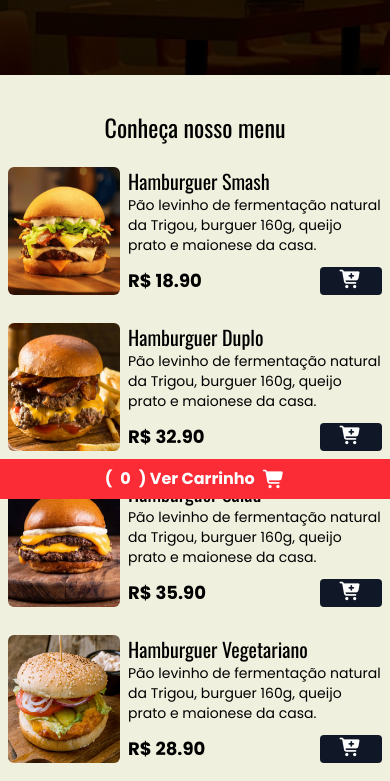
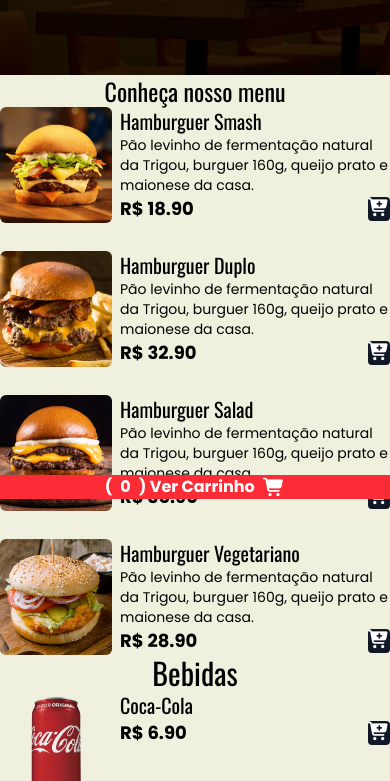
Before and after one commit to NicholasRieger/cardapio-portfolio, a website: page index.html in a window 390 px wide. Shown: the part 345-1126 px from the top of the page. Drawn offline with nearby package versions, Linux system fonts and the light colour scheme.

Commit message:
Ajuste final
Reset do CSS e adição de alturas melhor suportadas no mobile.

```diff
--- a/styles/style.css
+++ b/styles/style.css
@@ -1,4 +1,21 @@
 @import "tailwindcss";
+
+*{
+    margin: 0;
+    padding: 0;
+    box-sizing: border-box;
+}
+
+html, body{
+    min-height: 100vh;
+    /* fallback universal */
+    min-height: 100svh;
+    /* Safari/iOS: viewport “pequena” estável */
+    min-height: 100dvh;
+    /* modernos: viewport dinâmica (ajusta com barra) */
+    overflow-x: hidden;
+    width: 100%;
+}
 
 body {
   background-color: #eff0dd;
```
Also changed, not shown: styles/output.css.
